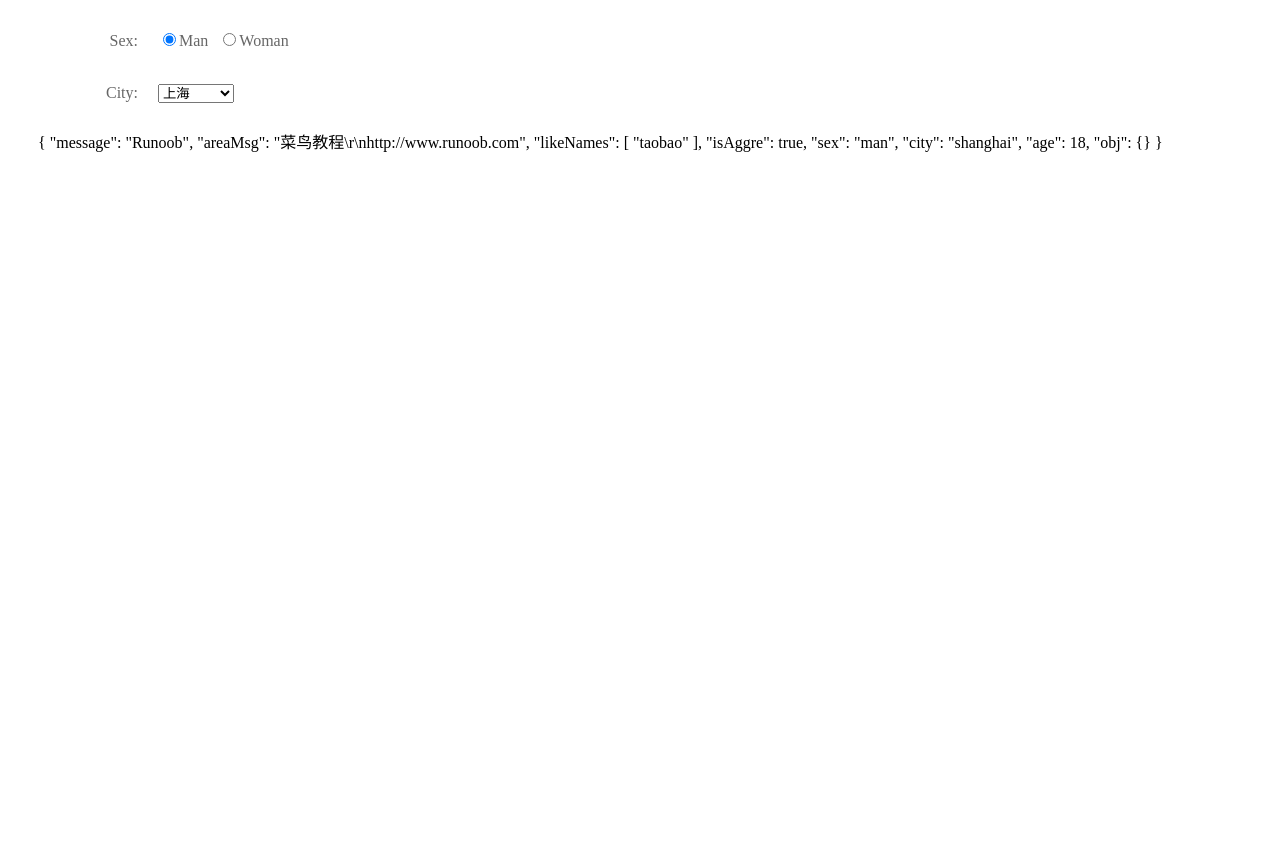
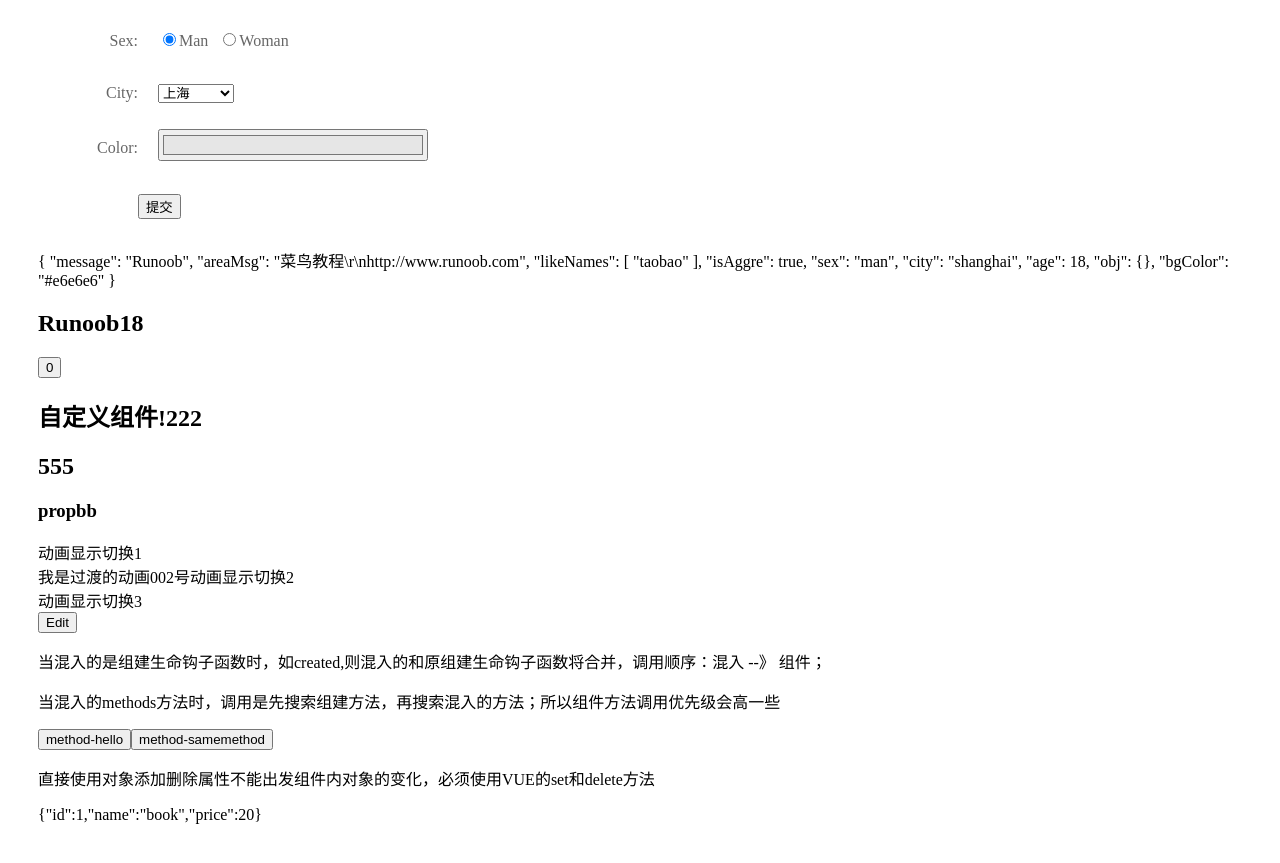
Before and after one commit to blueskyawen/vue-start, a Vue app: page /#/basic in a window 1280 px wide. Shown: the part 443-1306 px from the top of the page. Before the commit the page ends 800 px from the top, so only its background shows below. Built offline with nearby package versions, Linux system fonts and the light colour scheme.

Commit message:
add some

```diff
--- a/src/components/Basic.vue
+++ b/src/components/Basic.vue
@@ -4,13 +4,13 @@
       <div class="form-group">
         <label>编辑Msg</label>
         <div class="input-item">
-          <input v-model.trim="message" placeholder="编辑我……">
+          <input v-model.trim="message" placeholder="编辑我……" v-yc-color="bgColor">
         </div>
       </div>
       <div class="form-group">
         <label>{{'多行文本'}}</label>
         <div class="input-item">
-          <textarea v-model.lazy="areaMsg" placeholder="多行文本输入……"></textarea>
+          <textarea v-model.lazy="areaMsg" placeholder="多行文本输入……" v-yc-color:update="bgColor"></textarea>
         </div>
       </div>
       <div class="form-group">
@@ -26,7 +26,7 @@
             <input type="checkbox" id="checkAllLikes" v-model="checkAllLikes" @change="checkAllLikess">
             <label for="checkAllLikes">全选</label>
           </span>
-          <span v-for="like in likeList" :key="like">
+          <span v-for="like in likeList" :key="like.value">
             <input type="checkbox" :id="like.value" :value="like.value" v-model="likeNames">
             <label :for="like.value">{{like.key}}</label>
           </span>
@@ -64,14 +64,115 @@
           </select>
         </div>
       </div>
+      <div class="form-group">
+        <label>Color</label>
+        <div class="input-item">
+          <input type="color" v-model="bgColor">
+        </div>
+      </div>
+      <div class="form-group">
+        <div class="button-item">
+          <button @click.prevent="submit()">提交</button>
+        </div>
+      </div>
     </form>
     <p>{{formData}}</p>
+    <div class="zujian">
+      <runoob :message="message" :num="age"></runoob>
+      <button-counter :prop-c="'232'" v-on:increment="incrementTotal($event)"></button-counter>
+      <yc-child :propha="555" @childChange="ycChange"></yc-child>
+    </div>
+    <div class="donghua">
+      <div>
+        <transition>
+          <span v-show="donghua.show1">我是过渡的动画001号</span>
+        </transition>
+        <span @click="donghua.show1=!donghua.show1">动画显示切换1</span>
+      </div>
+      <div>
+        <transition name="fade" v-on:before-enter="beforeEnter" v-on:enter="enter" v-on:after-enter="afterEnter"
+        v-on:enter-cancelled="enterCancelled" v-on:before-leave="beforeLeave" v-on:leave="leave" v-on:after-leave="afterLeave"
+        v-on:leave-cancelled="leaveCancelled">
+          <span v-if="donghua.show2">我是过渡的动画002号</span>
+        </transition>
+        <span @click="donghua.show2=!donghua.show2">动画显示切换2</span>
+      </div>
+      <div>
+        <transition name="fade3"  enter-class="bounce-enter" leave-class="bounce-leave"
+                    enter-to-class="bounce-enter-to" leave-to-class="bounce-leave-to"
+                    enter-active-class="animated bounce-enter-active" leave-active-class="animated bounce-leave-active"
+        :duration="{enter: 500, leave: 2000}">
+          <span v-show="donghua.show3" style="display: inline-block;width: 100px;height:30px;">我是过渡的动画003号</span>
+        </transition>
+        <span @click="donghua.show3=!donghua.show3">动画显示切换3</span>
+      </div>
+      <div>
+        <transition>
+          <button @click="saveIt" v-if="docState === 'saved'" key="saved">
+            Edit
+          </button>
+          <button v-if="docState === 'edited'" key="edited">
+            Save
+          </button>
+          <button v-if="docState === 'editing'" key="editing">
+            Cancel
+          </button>
+        </transition>
+      </div>
+    </div>
+    <div class="hunru">
+      <p>当混入的是组建生命钩子函数时，如created,则混入的和原组建生命钩子函数将合并，调用顺序：混入 --》 组件；</p>
+      <p>当混入的methods方法时，调用是先搜索组建方法，再搜索混入的方法；所以组件方法调用优先级会高一些</p>
+      <button @click="hellworld">method-hello</button>
+      <button @click="samemethod">method-samemethod</button>
+    </div>
+    <div class="setanddel">
+      <p>直接使用对象添加删除属性不能出发组件内对象的变化，必须使用VUE的set和delete方法</p>
+      <p>{{setanddeltete}}</p>
+    </div>
   </div>
 </template>
 
 <script>
+import Vue from 'vue'
+var Child = {
+  template: '<div><h1 @click="event2">{{msg}}222</h1><h2>{{propha}}</h2><h3>{{propB}}</h3></div>',
+  props: {
+    propha: Number,
+    propB: {type: String, default: 'propbb'}
+  },
+  data () {
+    return {
+      msg: '自定义组件!'
+    }
+  },
+  methods: {
+    event2: function () {
+      this.$emit('childChange', 99)
+    }
+  }
+}
+var mixin = {
+  created: function () {
+    console.log('混入调用')
+  },
+  methods: {
+    hellworld: function () {
+      console.log('混入-HelloWorld 方法')
+    },
+    samemethod: function () {
+      console.log('混入-Mixin：相同方法名')
+    }
+  }
+}
+var myproduct = {id: 1, name: 'book', price: 20}
 export default {
   name: 'Basic',
+  components: {'yc-child': Child},
+  mixins: [mixin],
+  created: function () {
+    console.log('组件调用')
+  },
   data () {
     return {
       message: 'Runoob',
@@ -87,7 +188,11 @@ export default {
       isAggre: true,
       sex: 'man',
       city: 'shanghai',
-      obj: {}
+      obj: {},
+      bgColor: '#e6e6e6',
+      donghua: {show1: false, show2: true, show3: false},
+      docState: 'saved',
+      products: myproduct
     }
   },
   computed: {
@@ -100,8 +205,19 @@ export default {
         sex: this.sex,
         city: this.city,
         age: this.age,
-        obj: this.obj
+        obj: this.obj,
+        bgColor: this.bgColor
       }
+    },
+    buttonMessage: function () {
+      switch (this.docState) {
+        case 'saved': return 'Edit'
+        case 'edited': return 'Save'
+        case 'editing': return 'Cancel'
+      }
+    },
+    setanddeltete: function () {
+      return JSON.stringify(this.products)
     }
   },
   methods: {
@@ -112,6 +228,56 @@ export default {
       } else {
         this.likeNames = []
       }
+    },
+    submit: function () {
+      alert(this.formData)
+    },
+    incrementTotal: function (type) {
+      console.log(type)
+    },
+    ycChange: function (num) {
+      console.log('ycchange: ' + num)
+    },
+    beforeEnter: function (el) {
+      console.log('beforeEnter')
+    },
+    enter: function (el, done) {
+      console.log('enter')
+      done()
+    },
+    afterEnter: function (el) {
+      console.log('afterEnter')
+    },
+    enterCancelled: function (el) {
+      console.log('enterCancelled')
+    },
+    beforeLeave: function (el) {
+      console.log('beforeLeave')
+    },
+    // 此回调函数是可选项的设置
+    // 与 CSS 结合时使用
+    leave: function (el, done) {
+      console.log('Leave')
+      done()
+    },
+    afterLeave: function (el) {
+      console.log('afterLeave')
+    },
+    // leaveCancelled 只用于 v-show 中
+    leaveCancelled: function (el) {
+      console.log('leaveCancelled')
+    },
+    saveIt: function () {
+      this.docState = 'edited'
+      setTimeout(() => { this.docState = 'editing' }, 2000)
+      setTimeout(() => { this.docState = 'saved' }, 4000)
+    },
+    samemethod: function () {
+      console.log('组件-Main：相同方法名')
+      // this.products.qty = 22无效
+      // delete (this.products.price)无效
+      Vue.set(this.products, 'qty', 22)
+      Vue.delete(this.products, 'price')
     }
   },
   watch: {
@@ -168,4 +334,57 @@ export default {
   line-height: 32px;
   margin:5px 0 5px 100px;
 }
+.form-group .button-item {
+  height: 32px;
+  line-height: 32px;
+  margin:5px 0 5px 100px;
+}
+.v-enter, .v-leave-to {
+  opacity: 0;
+  margin-left: -80px;
+}
+.v-enter-to, .v-leave {
+  opacity: 1;
+  margin-left: 0;
+}
+.v-enter-active, .v-leave-active {
+  transition: all 1s linear;
+}
+.fade-enter, .fade-leave-to {
+  opacity: 0;
+  margin-left: -80px;
+}
+.fade-enter-to, .fade-leave {
+  opacity: 1;
+  margin-left: 0;
+}
+.fade-enter-active, .fade-leave-active {
+  transition: all 1s linear;
+}
+.bounce-enter-active {
+  animation: bounce-in 1s;
+}
+.bounce-leave-active {
+  animation: bounce-in 1s reverse;
+}
+.bounce-enter, .bounce-leave-to {
+  color: blue;
+}
+.bounce-enter-to, .bounce-leave {
+  color: red
+}
+@keyframes bounce-in {
+  0% {
+    transform: scale(0);
+    opacity: 0;
+  }
+  50% {
+    transform: scale(2);
+    opacity: 0.5;
+  }
+  100% {
+    transform: scale(1);
+    opacity: 1;
+  }
+}
 </style>
--- a/src/main.js
+++ b/src/main.js
@@ -6,6 +6,66 @@ import router from './router'
 
 Vue.config.productionTip = false
 
+Vue.component('runoob', {
+  props: ['message', 'num'],
+  template: '<h1>{{message + num}}</h1>'
+})
+Vue.component('button-counter', {
+  props: {
+    propA: Number,
+    // 多个可能的类型
+    propB: [String, Number],
+    // 必填的字符串
+    propC: {
+      type: String,
+      required: true
+    },
+    // 带有默认值的数字
+    propD: {
+      type: Number,
+      default: 100
+    },
+    // 带有默认值的对象
+    propE: {
+      type: Object,
+      // 对象或数组默认值必须从一个工厂函数获取
+      default: function () {
+        return { message: 'hello' }
+      }
+    },
+    // 自定义验证函数
+    propF: {
+      validator: function (value) {
+        // 这个值必须匹配下列字符串中的一个
+        return ['success', 'warning', 'danger'].indexOf(value) !== -1
+      }
+    }
+  },
+  template: '<button v-on:click="incrementHandler">{{ counter }}</button>',
+  data: function () {
+    return {
+      counter: 0
+    }
+  },
+  methods: {
+    incrementHandler: function () {
+      this.counter += 1
+      this.$emit('increment', this.counter)
+    }
+  }
+})
+Vue.directive('yc-color', {
+  bind: function (el, binding, vnode) {
+    el.focus()
+    el.style.backgroundColor = binding.value
+  },
+  update: function (el, binding, vnode) {
+    if (binding.arg === 'update') {
+      el.style.backgroundColor = binding.value
+    }
+  }
+})
+
 /* eslint-disable no-new */
 new Vue({
   el: '#app',
```
